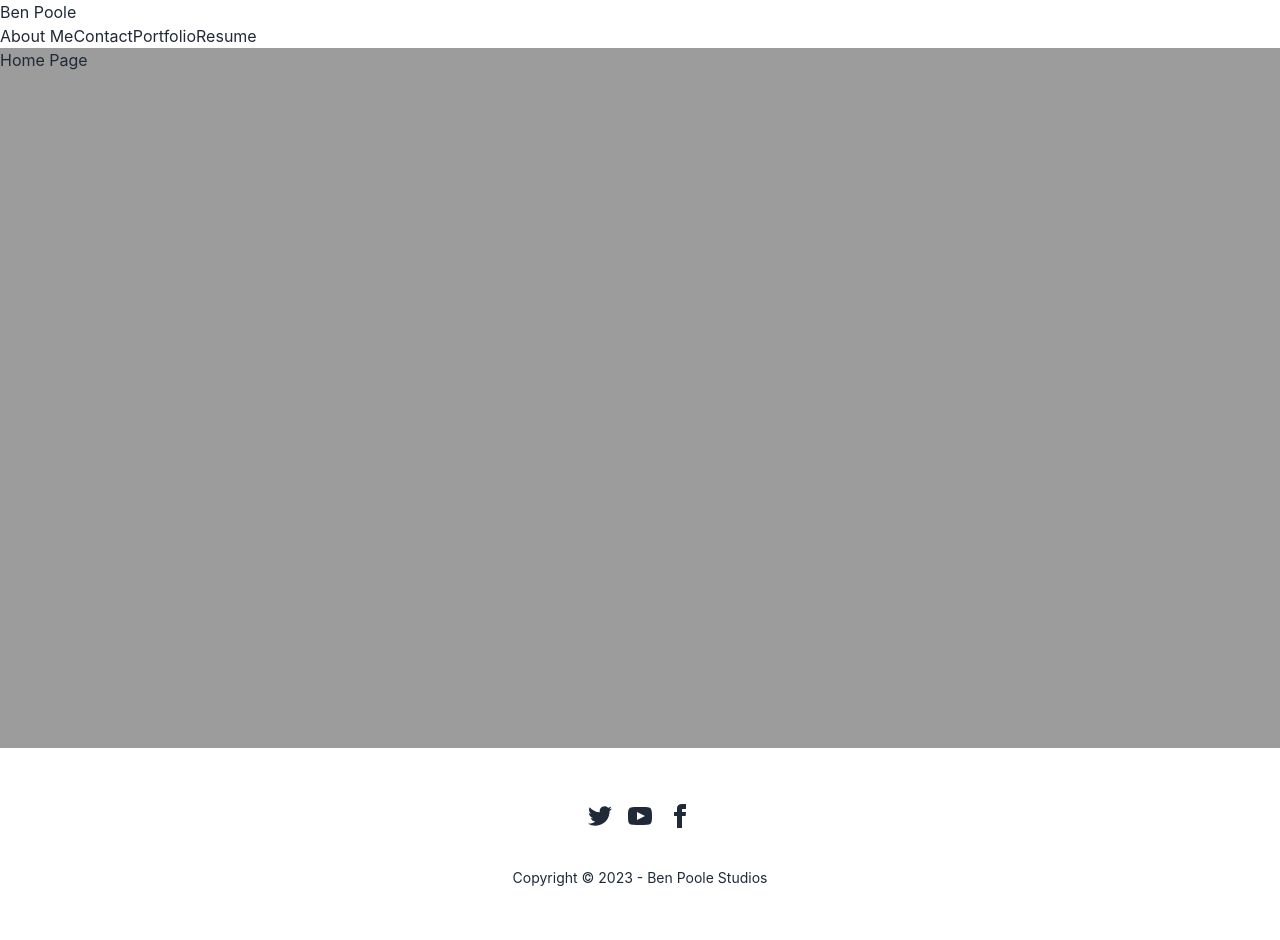
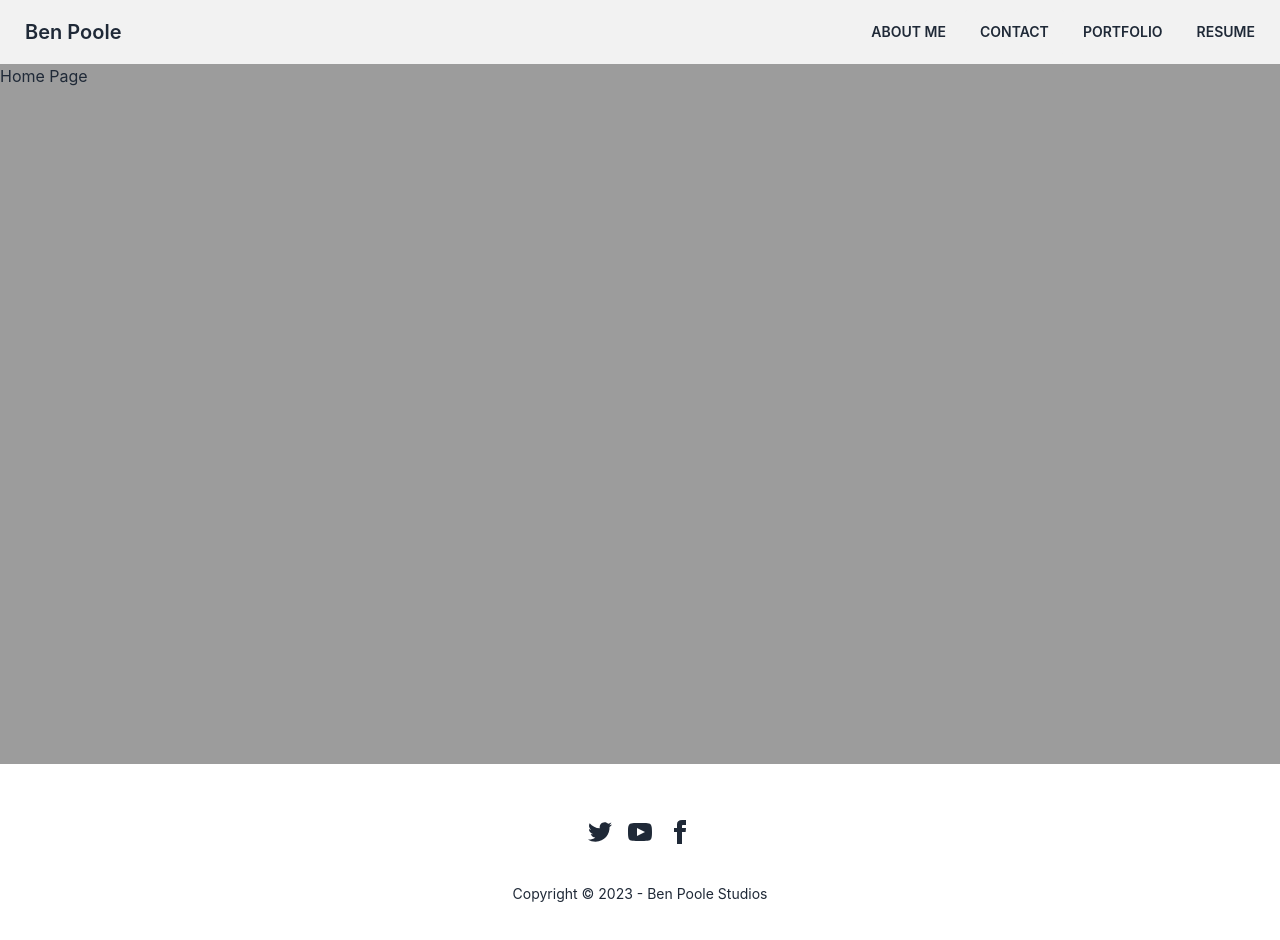
Before and after one commit to bpoole53/mod-20-react-portfolio, a React (Create React App) app in the folder portfolio/: page / in a window 1280 px wide. Shown: the top 940 px of the page. Built offline with nearby package versions, Linux system fonts and the light colour scheme.

Commit message:
added the correct filepath to the tailwind config file so the navbar now functions properly

```diff
--- a/portfolio/src/App.js
+++ b/portfolio/src/App.js
@@ -1,7 +1,7 @@
 import { Header, Footer } from './components'
 import { Home, About, Contact, Portfolio, Resume } from './pages'
 import { Routes, Route, BrowserRouter } from 'react-router-dom'
-// import './App.css';
+import './App.css'
 
 function App() {
   return (
--- a/portfolio/tailwind.config.js
+++ b/portfolio/tailwind.config.js
@@ -1,6 +1,6 @@
 /** @type {import('tailwindcss').Config} */
 module.exports = {
-  content: ['./src/components/Footer.jsx', './src/components/Header.jsx'],
+  content: ['./src/components/Footer.jsx', './src/components/Header.jsx', './src/components/Navigation.jsx'],
   theme: {
     extend: {},
   },
```
